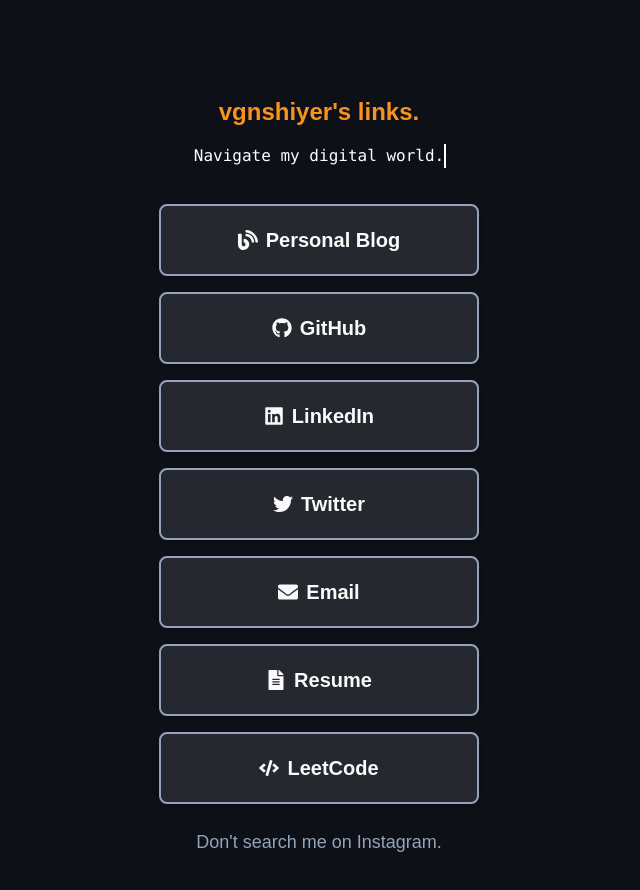
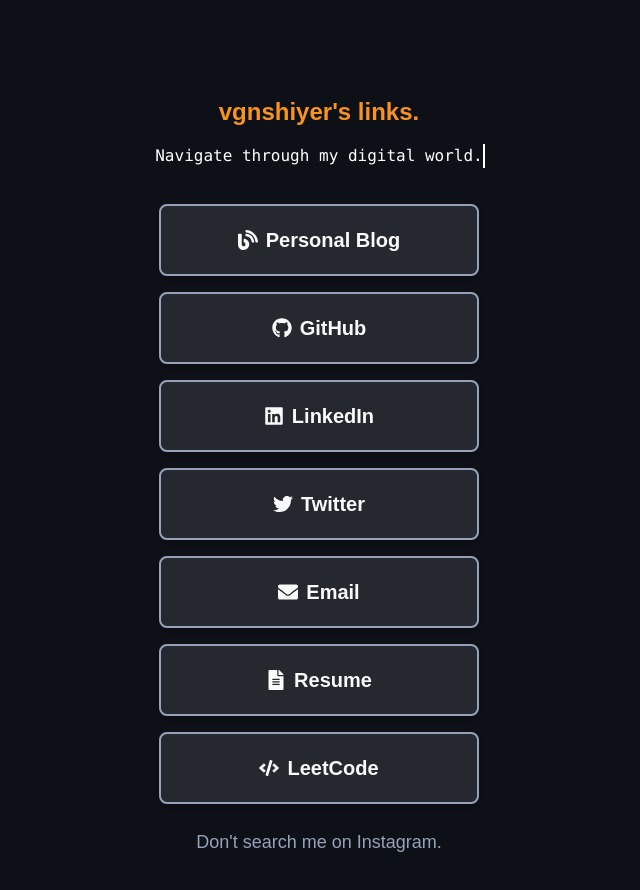
Before and after one commit to vgnshiyer/links, a Next.js app: page / in a window 1280 px wide. Shown: the top 890 px of the page, without its empty margins (321-961 px from the left). Built offline with nearby package versions, Linux system fonts and the light colour scheme.

Commit message:
chore: changed subtitle

```diff
--- a/app/layout.tsx
+++ b/app/layout.tsx
@@ -26,7 +26,7 @@
 text-white
 before:bg-dark
 after:absolute after:inset-0 after:w-[0.125em] after:animate-caret
-after:bg-white">Navigate my digital world.</p>
+after:bg-white">Navigate through my digital world.</p>
     </header>
   );
 
```
